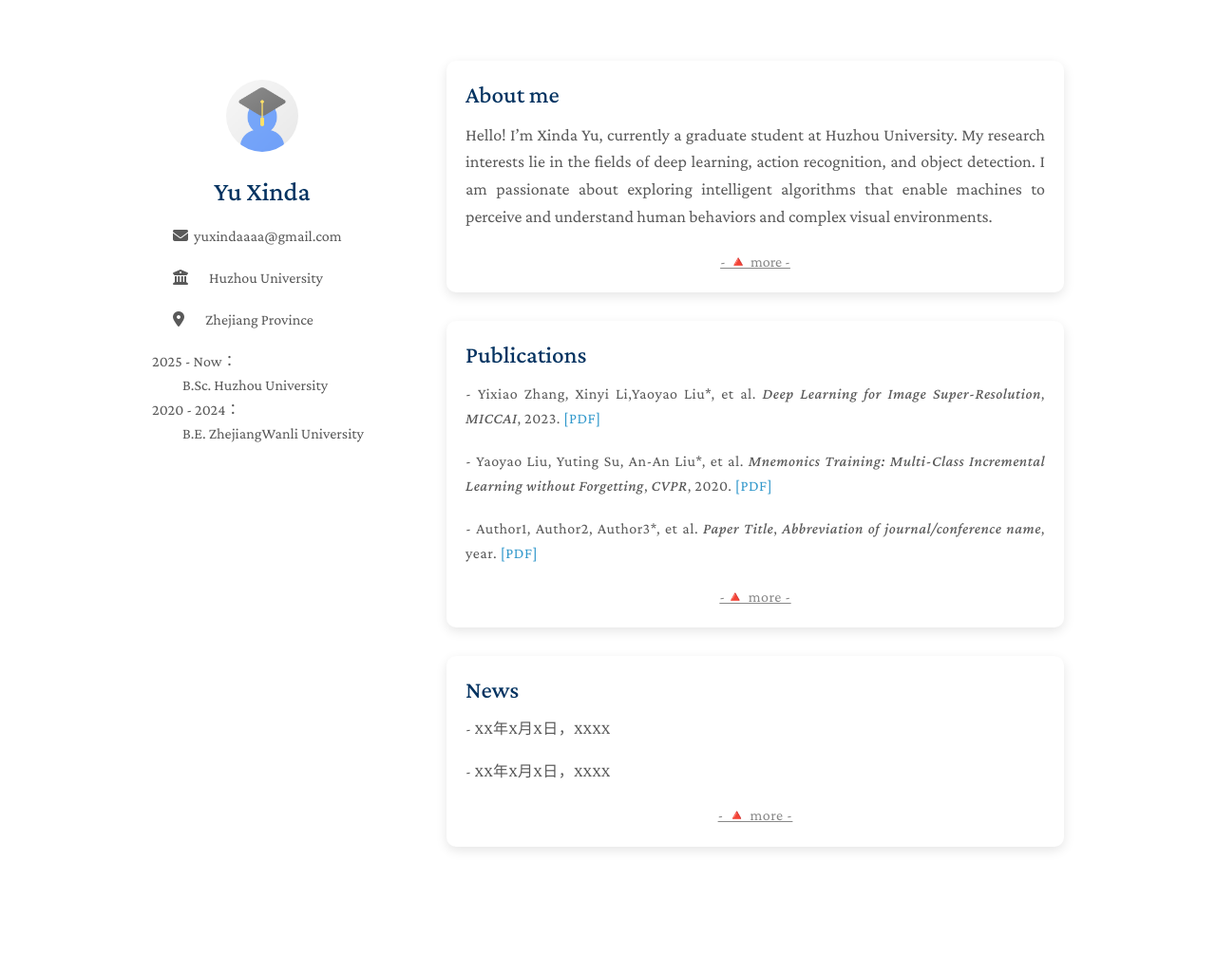
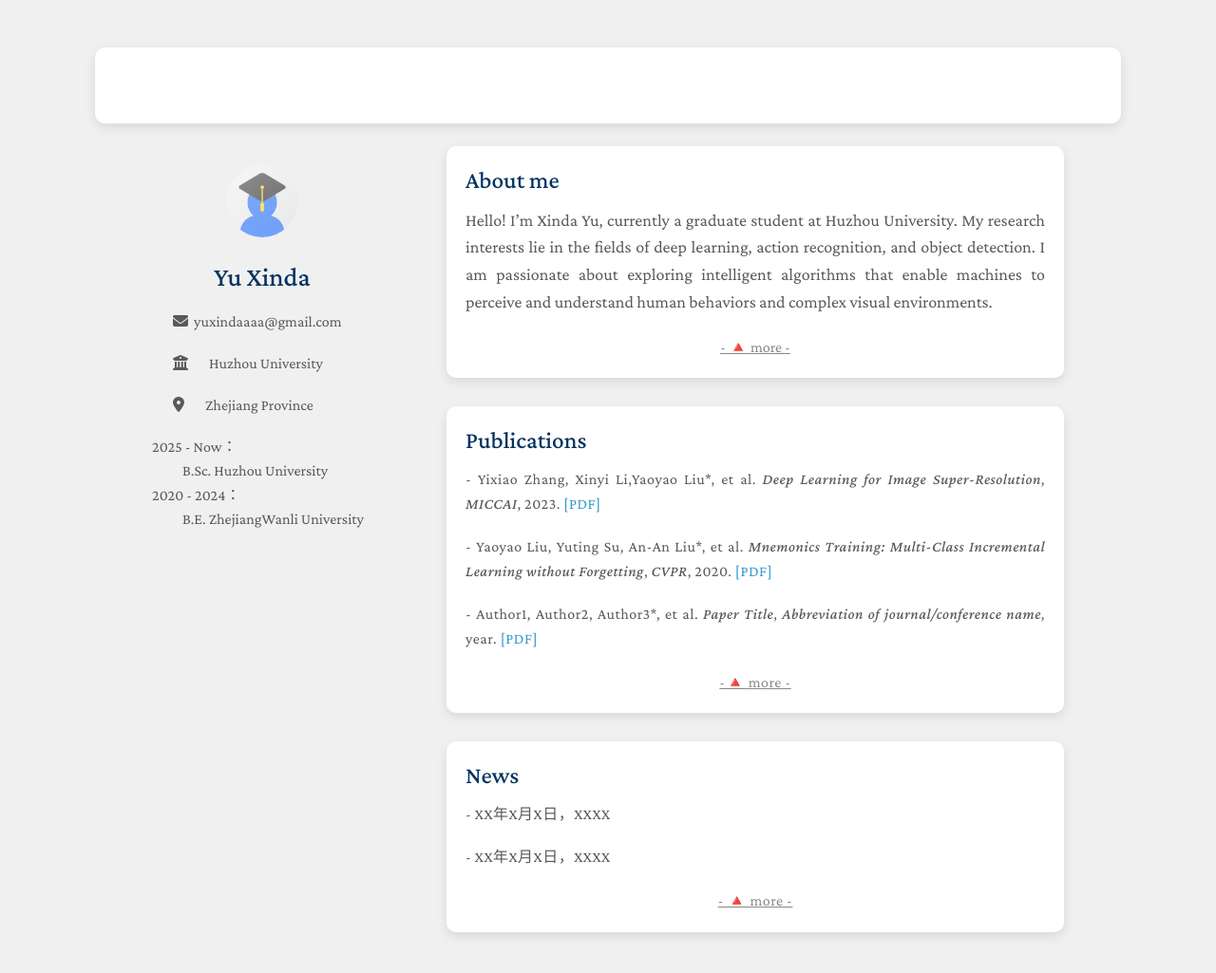
Before and after one commit to Yu-Xinda/Yu.github.io, a Jekyll site: the page built from index.md, in a window 1280 px wide and 1086 px high. Shown: the top 1025 px of the window at 95% size. Built offline with Jekyll 4.4.1, drawn with Linux system fonts in a browser that asks for light colours; a style sheet for code colours, icons or effects is not loaded.

Commit message:
Update homepage.html

```diff
--- a/_layouts/homepage.html
+++ b/_layouts/homepage.html
@@ -1,12 +1,10 @@
 <!DOCTYPE html>
-<html lang="{{ site.lang | default: "en-US" }}">
+<html lang="{{ site.lang | default: 'en-US' }}">
 <head>
-    <!-- 填写网页标题页 -->
-    <title>{{ site.title }} ‘s homepage </title>
-
   <meta charset="UTF-8">
   <meta http-equiv="X-UA-Compatible" content="IE=edge">
   <meta name="viewport" content="width=device-width, initial-scale=1">
+  <title>{{ site.title }}‘s homepage</title>
   <meta name="description" content="{{ site.description }}">
   {% if site.keywords %}
   <meta name="keywords" content="{{ site.keywords }}">
@@ -19,7 +17,7 @@
   <link rel="icon" media="(prefers-color-scheme:light)" href="{{ site.favicon }}" type="image/png" />
   <script src="./assets/js/favicon-switcher.js" type="application/javascript"></script>
 
-    <link rel=stylesheet href="https://cdnjs.cloudflare.com/ajax/libs/academicons/1.8.6/css/academicons.min.css" integrity="sha256-uFVgMKfistnJAfoCUQigIl+JfUaP47GrRKjf6CTPVmw=" crossorigin="anonymous">
+  <link rel="stylesheet" href="https://cdnjs.cloudflare.com/ajax/libs/academicons/1.8.6/css/academicons.min.css" integrity="sha256-uFVgMKfistnJAfoCUQigIl+JfUaP47GrRKjf6CTPVmw=" crossorigin="anonymous">
   <link rel="stylesheet" href="https://cdnjs.cloudflare.com/ajax/libs/font-awesome/6.4.2/css/all.min.css" integrity="sha512-z3gLpd7yknf1YoNbCzqRKc4qyor8gaKU1qmn+CShxbuBusANI9QpRohGBreCFkKxLhei6S9CQXFEbbKuqLg0DA==" crossorigin="anonymous" referrerpolicy="no-referrer" />
 
   {% if site.font == "Sans Serif" %}
@@ -34,7 +32,23 @@
   <link rel="stylesheet" href="./assets/css/style-no-dark-mode.css">
   <link rel="stylesheet" href="./assets/css/publications-no-dark-mode.css">
   {% endif %}
+
   <style>
+    body {
+      margin: 0;
+      padding: 0;
+      background-color: #f0f0f0; /* 灰色背景 */
+    }
+
+    .container {
+      max-width: 1000px; /* 调整灰边宽度：越小越宽边 */
+      margin: 50px auto;
+      background-color: #ffffff;
+      padding: 40px;
+      border-radius: 10px;
+      box-shadow: 0 4px 12px rgba(0, 0, 0, 0.1);
+    }
+
     .social-icons a {
       display: inline-block;
       vertical-align: middle;
@@ -52,6 +66,7 @@
   </style>
 </head>
 <body>
+  <div class="container">
     <div class="wrapper">
       <header>
         <link rel="stylesheet" href="https://cdnjs.cloudflare.com/ajax/libs/font-awesome/6.5.0/css/all.min.css">
@@ -61,58 +76,54 @@
         </a>
         {% endif %}
 
-        <!-- 网站标题 -->
         <h1>{{ site.title }}</h1>
-        <!-- 填写邮箱 -->
+
         {% if site.email %}
         <p style="margin-top: 10px; text-align: left;">
           &emsp;&nbsp;&nbsp;<i class="fas fa-envelope"></i>&nbsp;&nbsp;{{ site.email }}
-            <!--当前的emil图标（包括以下的university图标、location图标）用空格的目的是为了调整布局，使得整体为居中。在修改个人内容后布局会变化请根据具体内容调整布局-->
         </p>
         {% endif %}
-        <!-- 填写学校 -->
+
         {% if site.university %}
         <p style="margin-top: 10px; text-align: left;">
           &emsp;&nbsp;&nbsp;<i class="fas fa-university"></i>&emsp;&nbsp;&nbsp;{{ site.university }}
         </p>
         {% endif %}
-        <!-- 填写当前位置 -->
+
         {% if site.location %}
         <p style="margin-top: 10px; text-align: left;">
           &emsp;&nbsp;&nbsp;<i class="fas fa-map-marker-alt"></i>&emsp;&nbsp;&nbsp;{{ site.location }}
         </p>
         {% endif %}
-        <!-- 填写过往经历 -->
+
         {% if site.experience %}
         {% assign index = 0 %}
         {% for item in site.experience %}
           {% assign mod = index | modulo: 2 %}
           {% if mod == 0 %}
-                  <p style="text-align: left; margin-top: 2px; margin-bottom: 1px; ">{{ item }}</p>
+            <p style="text-align: left; margin-top: 2px; margin-bottom: 1px;">{{ item }}</p>
           {% else %}
-                  <p style="text-align: left; margin-top: 1px; margin-bottom: 2px; ">&emsp;&emsp;{{ item }}</p>
+            <p style="text-align: left; margin-top: 1px; margin-bottom: 2px;">&emsp;&emsp;{{ item }}</p>
           {% endif %}
           {% assign index = index | plus: 1 %}
         {% endfor %}
         {% endif %}
         <br>
+      </header>
 
-      </header>
       <section>
-
         {{ content }}
-
         <br>
-
         {% if site.enable_footnote %}
         <p></p>
         {% endif %}
+      </section>
 
-      </section>
       <footer>
-
       </footer>
     </div>
+  </div>
+
   <script src="{{ "/assets/js/scale.fix.js" | relative_url }}"></script>
   {% if site.google_analytics %}
   <script>
```
Lines whose indentation alone changed are shown as unchanged.
